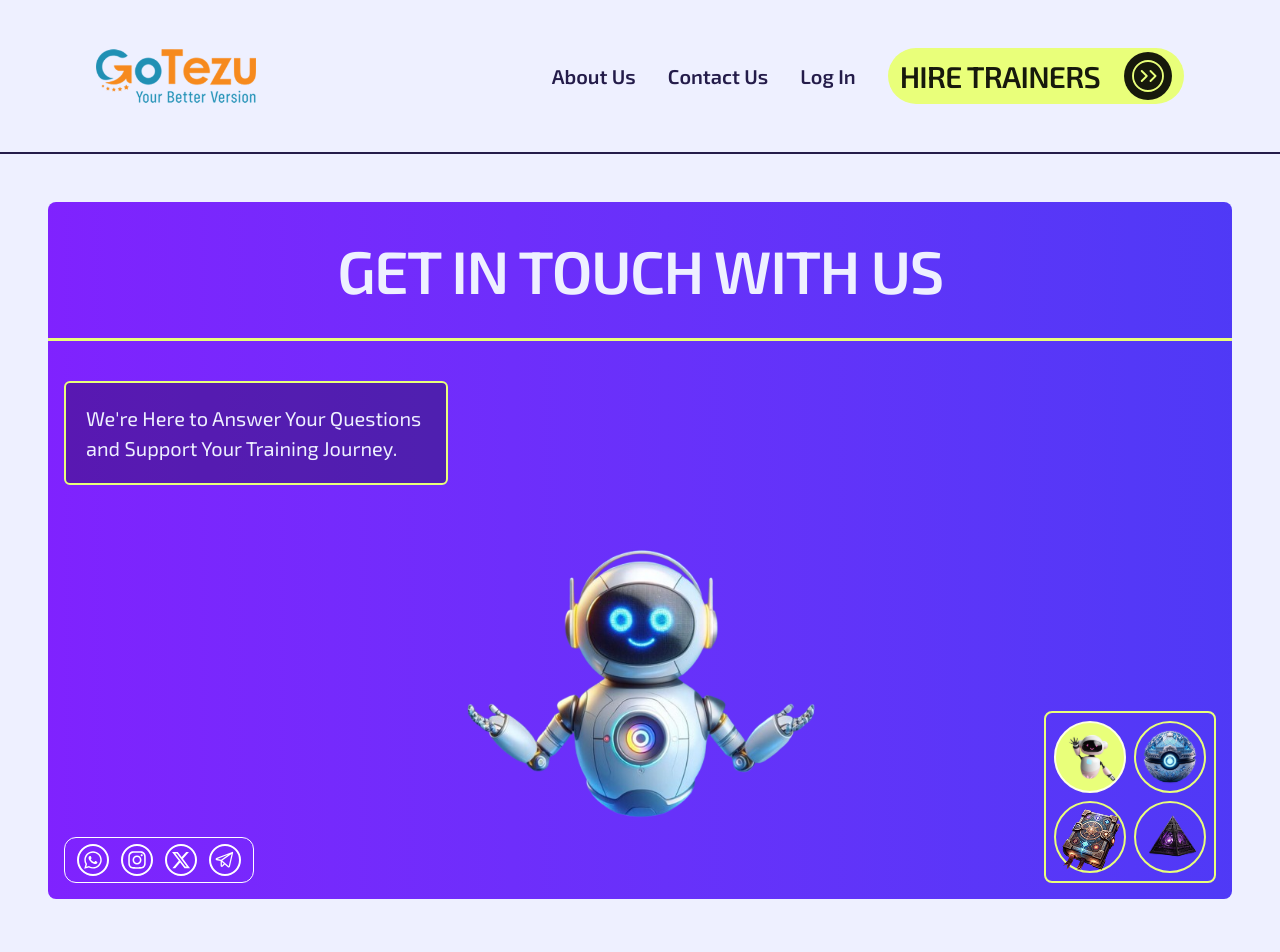
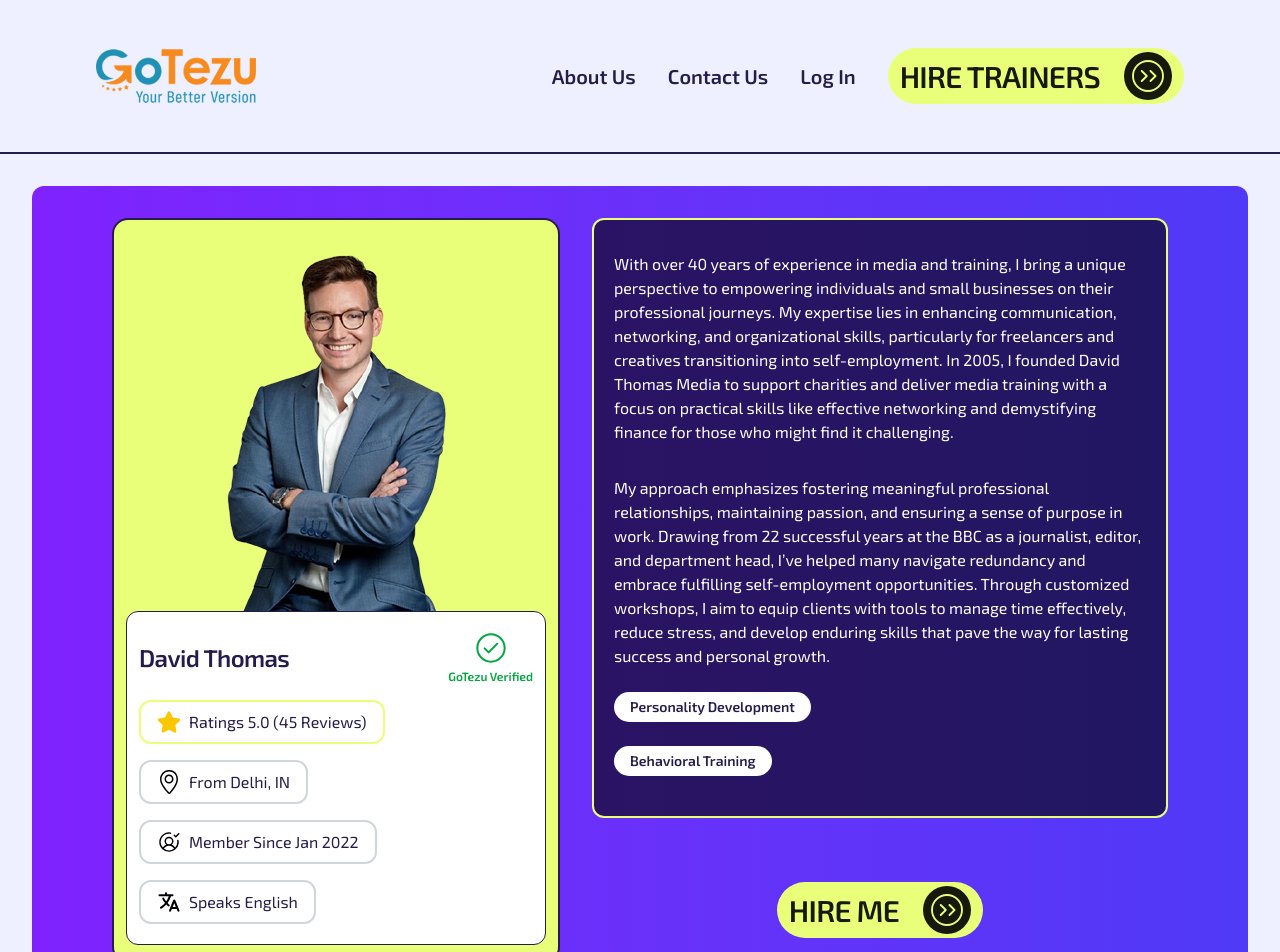
Before and after one commit to saurav-verma-01/Gotezu-Website, a React (Vite) app: page / in a window 1280 px wide. Shown: the top 952 px of the page. Built offline with nearby package versions, Linux system fonts and the light colour scheme.

Commit message:
Individual Trainer Page

```diff
--- a/src/App.jsx
+++ b/src/App.jsx
@@ -6,6 +6,7 @@ import NavBar from "./sections/NavBar.jsx";
 import Footer from "./sections/Footer.jsx";
 import AboutUs from "./pages/AboutUs.jsx";
 import ContactUsPage from "./pages/ContactUsPage.jsx";
+import IndividualTrainer from "./pages/IndividualTrainer.jsx";
 
 const App = () => {
     return (
@@ -13,7 +14,8 @@ const App = () => {
             {/*<Home />*/}
             {/*<Trainers />*/}
             {/*<AboutUs />*/}
-            <ContactUsPage />
+            {/*<ContactUsPage />*/}
+            <IndividualTrainer />
         </>
     )
 }
--- /dev/null
+++ b/src/pages/IndividualTrainer.jsx
@@ -0,0 +1,15 @@
+import React from 'react'
+import IndividualTrainersHero from "../sections/IndividualTrainersHero.jsx";
+import NavBar from "../sections/NavBar.jsx";
+import Footer from "../sections/Footer.jsx";
+
+const IndividualTrainer = () => {
+    return (
+        <section>
+            <NavBar />
+            <IndividualTrainersHero />
+            <Footer />
+        </section>
+    )
+}
+export default IndividualTrainer
--- /dev/null
+++ b/src/sections/IndividualTrainersHero.jsx
@@ -0,0 +1,65 @@
+import React from 'react'
+import ITHeroImg from '../assets/IndividualTrainer.png';
+import { GoCheckCircle } from "react-icons/go";
+import { FaStar } from "react-icons/fa";
+import { SlLocationPin } from "react-icons/sl";
+import { PiUserCircleCheck } from "react-icons/pi";
+import { IoLanguage } from "react-icons/io5";
+import CtaBtn from "../components/CtaBtn.jsx";
+import SocialIconBox from "../components/SocialIconBox.jsx";
+
+const IndividualTrainersHero = () => {
+    return (
+       <section className="lg:p-8 ">
+           <div className="lg:rounded-xl bg-gradient flex flex-col items-center py-8 px-3 md:flex-row gap-8 md:items-start justify-center">
+               <div className="bg-accent max-w-md  w-full p-4 px-3 rounded-2xl border-2 border-purple-heart-950">
+                   <div className="flex items-center justify-center max-w-[400px] mx-auto">
+                       <img src={ITHeroImg} alt="Individual Trainer Image"/>
+                   </div>
+                   <div className="bg-white rounded-xl border-1 border-purple-heart-950 py-5 px-3 flex flex-col gap-4  mx-auto">
+                       <div className="flex justify-between items-center">
+                           <h2 className="text-2xl tracking-tight font-semibold">David Thomas</h2>
+                           <div className="flex flex-col items-center justify-center gap-1">
+                               <GoCheckCircle className="text-green-600 w-8 h-8" />
+                               <span className="text-green-600 text-xs font-semibold">GoTezu Verified</span>
+                           </div>
+                       </div>
+                       <div className="flex gap-2 items-center py-2 px-4 border-2 border-accent rounded-xl w-max">
+                           <FaStar className="w-6 h-6 text-yellow-400"  />
+                           <p>Ratings 5.0 (45 Reviews)</p>
+                       </div>
+                       <div className="flex gap-2 items-center py-2 px-4 border-2 border-gray-300 rounded-xl w-max">
+                           <SlLocationPin className="w-6 h-6 text-black"  />
+                           <p>From Delhi, IN</p>
+                       </div>
+                       <div className="flex gap-2 items-center py-2 px-4 border-2 border-gray-300 rounded-xl w-max">
+                           <PiUserCircleCheck className="w-6 h-6 text-black"  />
+                           <p>Member Since Jan 2022</p>
+                       </div>
+                       <div className="flex gap-2 items-center py-2 px-4 border-2 border-gray-300 rounded-xl w-max">
+                           <IoLanguage className="w-6 h-6 text-black"  />
+                           <p>Speaks English</p>
+                       </div>
+                   </div>
+               </div>
+               <div className="w-full max-w-md md:max-w-xl gap-8 flex flex-col items-center">
+
+                   <div className="bg-black/60 text-white p-8 px-5 text-sm md:text-base rounded-xl border-2 border-accent pb-4">
+                       <div className="flex flex-col gap-6 md:gap-8">
+                           <p>With over 40 years of experience in media and training, I bring a unique perspective to empowering individuals and small businesses on their professional journeys. My expertise lies in enhancing communication, networking, and organizational skills, particularly for freelancers and creatives transitioning into self-employment. In 2005, I founded David Thomas Media to support charities and deliver media training with a focus on practical skills like effective networking and demystifying finance for those who might find it challenging.</p>
+                           <p>My approach emphasizes fostering meaningful professional relationships, maintaining passion, and ensuring a sense of purpose in work. Drawing from 22 successful years at the BBC as a journalist, editor, and department head, I’ve helped many navigate redundancy and embrace fulfilling self-employment opportunities. Through customized workshops, I aim to equip clients with tools to manage time effectively, reduce stress, and develop enduring skills that pave the way for lasting success and personal growth.</p>
+                       </div>
+                       <div className="my-6 flex flex-col gap-4 md:gap-6">
+                           <div className="bg-white text-purple-heart-950 text-sm font-semibold py-1.25 px-4 w-max rounded-full">Personality Development</div>
+                           <div className="bg-white text-purple-heart-950 text-sm font-semibold py-1.25 px-4 w-max rounded-full">Behavioral Training</div>
+                       </div>
+                   </div>
+                   <div className="flex max-w-md items-center justify-center w-full">
+                       <CtaBtn title="Hire Me" className="my-0" />
+                   </div>
+               </div>
+           </div>
+       </section>
+    )
+}
+export default IndividualTrainersHero
```
Also changed, not shown: src/assets/IndividualTrainer.png (added).
